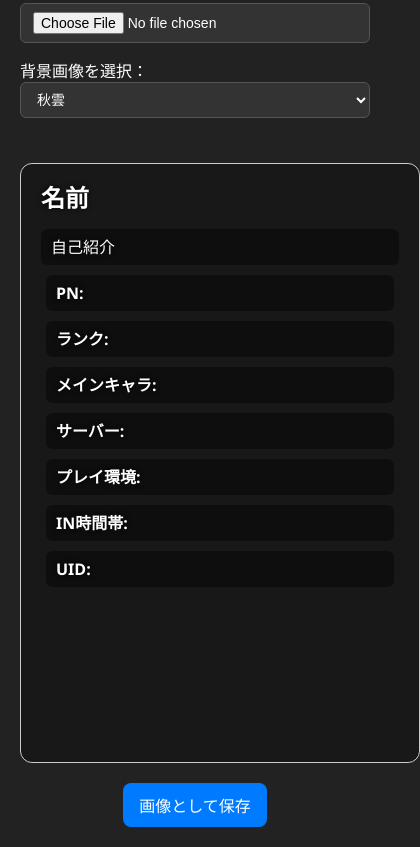
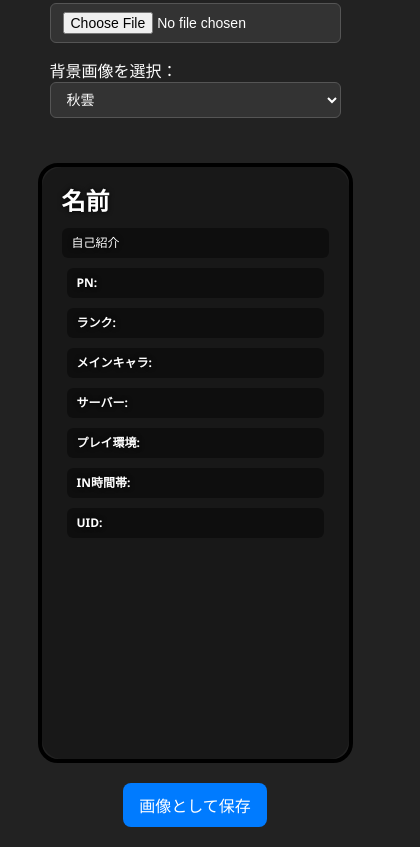
Before and after one commit to Syuna05/profileStar, a plain HTML site: page index.html in a window 390 px wide. Shown: the part 653-1500 px from the top of the page, 420 px wide, since content can reach past the window. Drawn offline with nearby package versions, Linux system fonts and the light colour scheme.

Commit message:
Add files via upload

```diff
--- a/index.html
+++ b/index.html
@@ -41,7 +41,7 @@
     </div>
 
     <div class="preview-area">
-      <div class="card-content" id="cardContent">
+      <div class="card-content">
         <div class="profile-header">
           <img src="" alt="アイコン" id="previewIcon" />
           <h2 id="previewName">名前</h2>
--- a/script.js
+++ b/script.js
@@ -2,7 +2,7 @@ const iconUpload = document.getElementById('iconUpload');
 const previewIcon = document.getElementById('previewIcon');
 const bgSelect = document.getElementById('bgSelect');
 const previewArea = document.querySelector('.preview-area');
-const cardContent = document.getElementById('cardContent');
+const cardContent = document.querySelector('.card-content');
 
 // アイコン画像アップロード
 iconUpload.addEventListener('change', (e) => {
@@ -20,10 +20,10 @@ iconUpload.addEventListener('change', (e) => {
   reader.readAsDataURL(file);
 });
 
-// 初期状態はアイコン非表示
+// 初期状態は非表示
 previewIcon.style.display = 'none';
 
-// プロフィールカード更新
+// テキスト更新関数
 function updateCard() {
   document.getElementById('previewName').textContent = document.getElementById('name').value || "名前";
   document.getElementById('previewBio').textContent = document.getElementById('bio').value || "自己紹介";
@@ -36,26 +36,9 @@ function updateCard() {
   document.getElementById('previewSNS').textContent = document.getElementById('sns').value || "";
 }
 
-// フォント自動縮小
-function adjustFontSize() {
-  const maxHeight = 800;
-  let fontSize = 16;
-
-  cardContent.style.fontSize = fontSize + "px";
-
-  while (cardContent.scrollHeight > maxHeight && fontSize > 10) {
-    fontSize--;
-    cardContent.style.fontSize = fontSize + "px";
-  }
-}
-
-// 入力イベント
-const inputs = document.querySelectorAll('input[type="text"], textarea');
-inputs.forEach(input => {
-  input.addEventListener('input', () => {
-    updateCard();
-    adjustFontSize();
-  });
+// 入力イベントでリアルタイム更新
+document.querySelectorAll('input[type="text"], textarea').forEach(input => {
+  input.addEventListener('input', updateCard);
 });
 
 // 背景切り替え
@@ -68,14 +51,12 @@ bgSelect.addEventListener('change', () => {
   } else {
     cardContent.style.backgroundPosition = 'center';
   }
-  adjustFontSize();
 });
 
-// 初期化
+// 初期表示
 updateCard();
-adjustFontSize();
 
-// 保存処理
+// 保存（html2canvas）
 document.getElementById('saveBtn').addEventListener('click', () => {
   html2canvas(document.querySelector('.card-content'), {useCORS: true}).then(canvas => {
     const link = document.createElement('a');
--- a/style.css
+++ b/style.css
@@ -19,9 +19,9 @@ body {
 
 .input-area {
   flex: 1;
+  min-width: 250px;
   display: flex;
   flex-direction: column;
-  min-width: 260px;
 }
 
 .input-area input,
@@ -41,17 +41,16 @@ body {
   min-height: 80px;
 }
 
+/* ★ カード背景を黒い枠で囲う */
 .preview-area {
   width: 400px;
   min-height: 600px;
-  max-height: 800px;   /* 最大高さ制限 */
+  max-height: 800px;   /* 高さ制限 */
   position: relative;
-  border: 1px solid #ccc;
-  border-radius: 12px;
-  padding: 0;
+  border: 4px solid black;  /* 黒枠 */
+  border-radius: 20px;      /* 角丸 */
   box-sizing: border-box;
   overflow: hidden;
-  flex-shrink: 0;
 }
 
 .preview-area::before {
@@ -62,7 +61,7 @@ body {
   width: 100%;
   height: 100%;
   background-color: rgba(0, 0, 0, 0.3);
-  border-radius: 12px;
+  border-radius: 20px;
   z-index: 0;
 }
 
@@ -74,15 +73,15 @@ body {
   color: white;
   text-shadow: 0 0 5px black;
   background-color: transparent;
-  border-radius: 12px;
+  border-radius: 20px;
   padding: 20px;
   box-sizing: border-box;
+  overflow-y: auto;
+  font-size: 16px;
+  line-height: 1.5;
   background-size: cover;
   background-position: center;
   background-repeat: no-repeat;
-  font-size: 16px;
-  line-height: 1.5;
-  overflow: hidden;
 }
 
 .profile-header {
@@ -97,7 +96,8 @@ body {
   height: 80px;
   border-radius: 50%;
   object-fit: cover;
-  border: 2px solid white;
+  border: 3px solid white;
+  box-shadow: 0 0 0 4px black;
 }
 
 .profile-header h2 {
@@ -106,9 +106,10 @@ body {
   line-height: 1.2;
 }
 
+/* ★ テキストが枠に収まらない場合に縮小 */
 .card-content p,
 .card-content li {
-  font-size: inherit;
+  font-size: clamp(12px, 2vw, 16px);
   background-color: rgba(0, 0, 0, 0.4);
   border-radius: 6px;
   padding: 6px 10px;
@@ -141,3 +142,15 @@ body {
 #saveBtn:hover {
   background-color: #0056b3;
 }
+
+/* 📱 スマホ対応 */
+@media (max-width: 600px) {
+  .container {
+    flex-direction: column;
+    align-items: center;
+  }
+  .preview-area {
+    width: 90%;
+    height: auto;
+  }
+}
```
